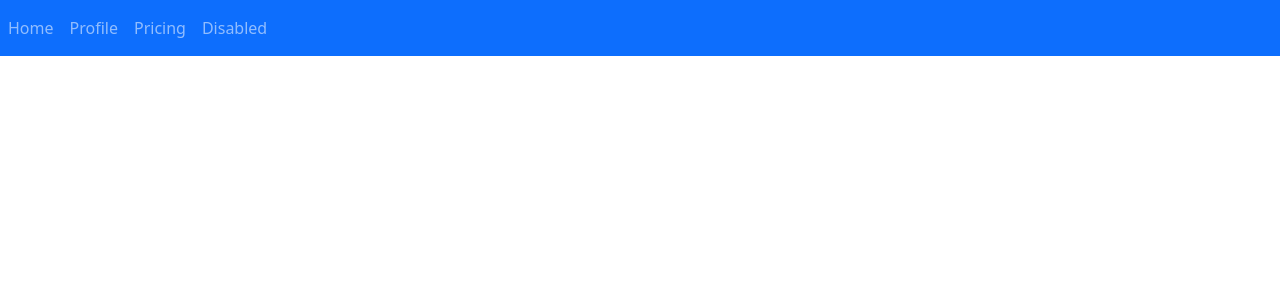
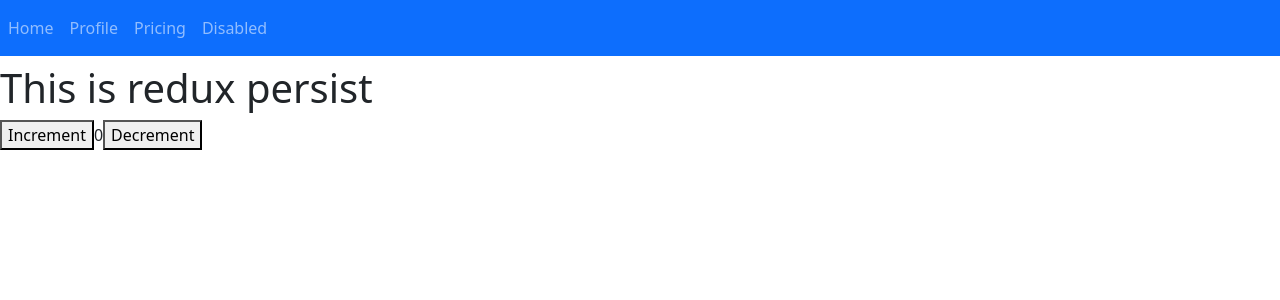
Before and after one commit to LeoMurphy7/git-flow-applied, a React (Create React App) app: page /reduxpersist in a window 1280 px wide. Shown: the top 300 px of the page. Built offline with nearby package versions, Linux system fonts and the light colour scheme.

Commit message:
customized what's persisted

```diff
--- a/src/App.js
+++ b/src/App.js
@@ -13,24 +13,35 @@ import ReduxTest from "./components/reduxtest";
 import { Provider } from "react-redux";
 import { persistor, store } from "./redux/store";
 import { PersistGate } from "redux-persist/integration/react";
+import ReduxPersist from "./components/reduxpersist";
 
 function App() {
   return (
     <AuthProvider>
       <Provider store={store}>
         <PersistGate persistor={persistor}>
-      <NavBar/>
+          <NavBar />
           <Routes>
             <Route path={LoginRoute} element={<Login />}></Route>
             <Route path="/sidebar" element={<Sidebar />}></Route>
-        <Route path="/homepage" element={<HomePage name={"Mustang"} />}></Route>
-          <Route path="/profile" element={<PrivateRoute><Profile /></PrivateRoute>}></Route>
-          <Route path="/redux" element={<ReduxTest/>}></Route>
+            <Route
+              path="/homepage"
+              element={<HomePage name={"Mustang"} />}
+            ></Route>
+            <Route
+              path="/profile"
+              element={
+                <PrivateRoute>
+                  <Profile />
+                </PrivateRoute>
+              }
+            ></Route>
+            <Route path="/redux" element={<ReduxTest />}></Route>
+            <Route path="/reduxpersist" element={<ReduxPersist/>}></Route>
           </Routes>
         </PersistGate>
       </Provider>
     </AuthProvider>
-
   );
 }
 
--- /dev/null
+++ b/src/components/reduxpersist.jsx
@@ -0,0 +1,31 @@
+import React from 'react'
+import { useDispatch, useSelector } from 'react-redux';
+import { increment , decrement} from '../redux/slices/counterSliceTwo';
+
+ const ReduxPersist = () => {
+  const count = useSelector((state)=> state.counterTwo.count);
+  const dispatch = useDispatch();
+
+  return (
+    <div>
+      <h1>This is redux persist</h1>
+      <div>
+        <button
+          aria-label="Increment value"
+          onClick={()=> dispatch(increment())}
+        >
+          Increment
+        </button>
+        <span>{count}</span>
+        <button
+          aria-label="Decrement value"
+          onClick={()=> dispatch(decrement())}
+        >
+          Decrement
+        </button>
+      </div>
+    </div>
+  )
+}
+
+export default ReduxPersist;
--- /dev/null
+++ b/src/redux/slices/counterSliceTwo.js
@@ -0,0 +1,22 @@
+import { createSlice } from "@reduxjs/toolkit";
+
+const initialState = {
+  count: 0,
+}
+
+export const counterSliceTwo = createSlice({
+  name:'counterTwo',
+  initialState,
+  reducers:{
+    increment : (state) => {
+      state.count++;
+    },
+
+    decrement : (state) => {
+      state.count--;
+    }
+  }
+});
+
+export const {increment, decrement} = counterSliceTwo.actions;
+export default counterSliceTwo.reducer;
--- a/src/redux/store.js
+++ b/src/redux/store.js
@@ -1,19 +1,26 @@
-import { configureStore } from "@reduxjs/toolkit";
+import { combineReducers, configureStore } from "@reduxjs/toolkit";
 import counterSlice from "./slices/counterSlice";
 import {persistStore , persistReducer} from "redux-persist";
 import storage from "redux-persist/lib/storage";
+import counterSliceTwo from "./slices/counterSliceTwo";
 
 const persistConfig = {
   key: "root",
   storage,
-}
+  whitelist: ["counterTwo",'counter']
+};
 
-const persistedReducer = persistReducer(persistConfig,counterSlice);
+
+const combinedReducer = combineReducers({
+  counter: counterSlice,
+  counterTwo: counterSliceTwo,
+})
+
+
+const persistedReducer = persistReducer(persistConfig,combinedReducer);
 
 export const store = configureStore({
-  reducer: {
-    counter: persistedReducer,
-  },
+  reducer: persistedReducer,
 });
 
 export const persistor = persistStore(store);
```
Lines whose indentation alone changed are shown as unchanged.
